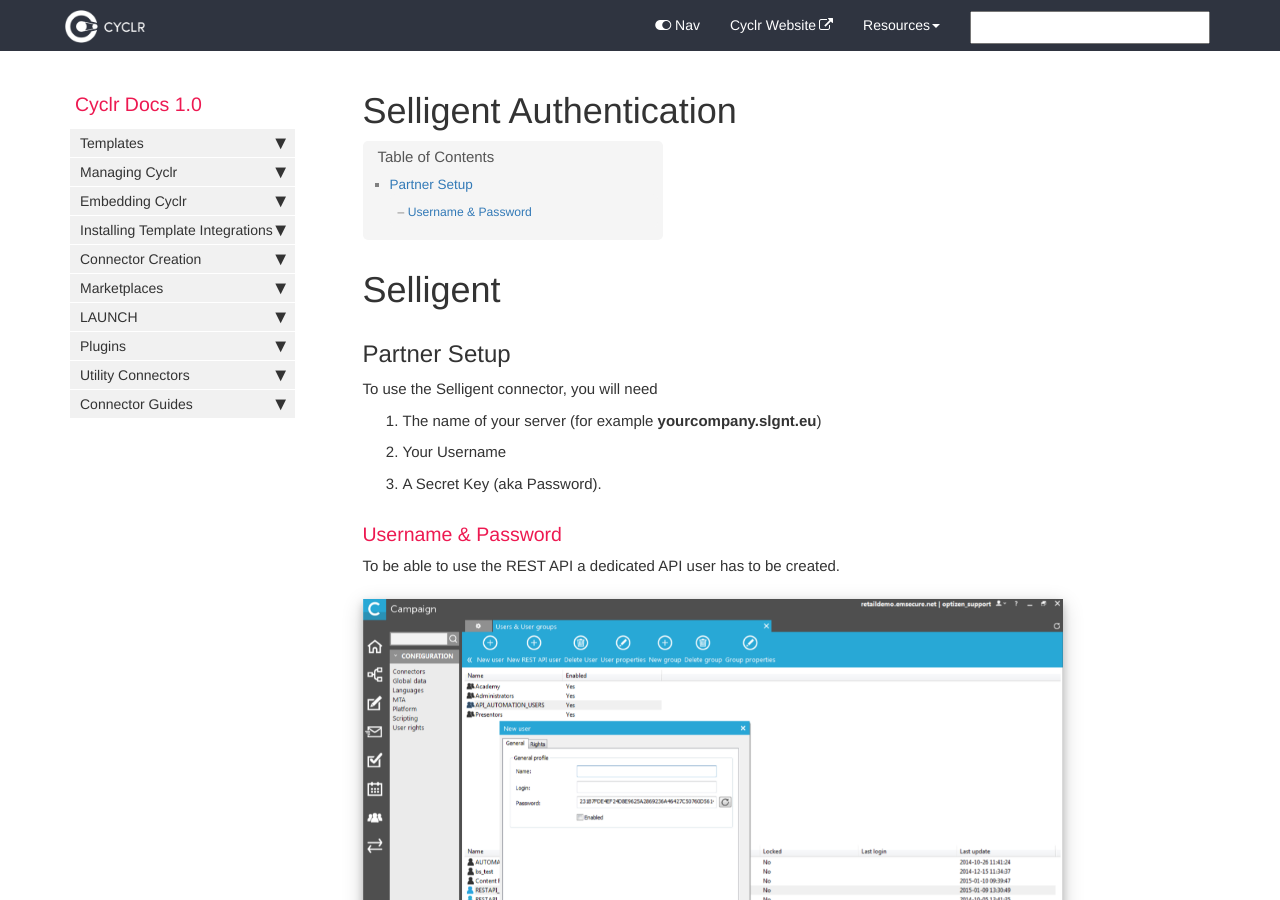
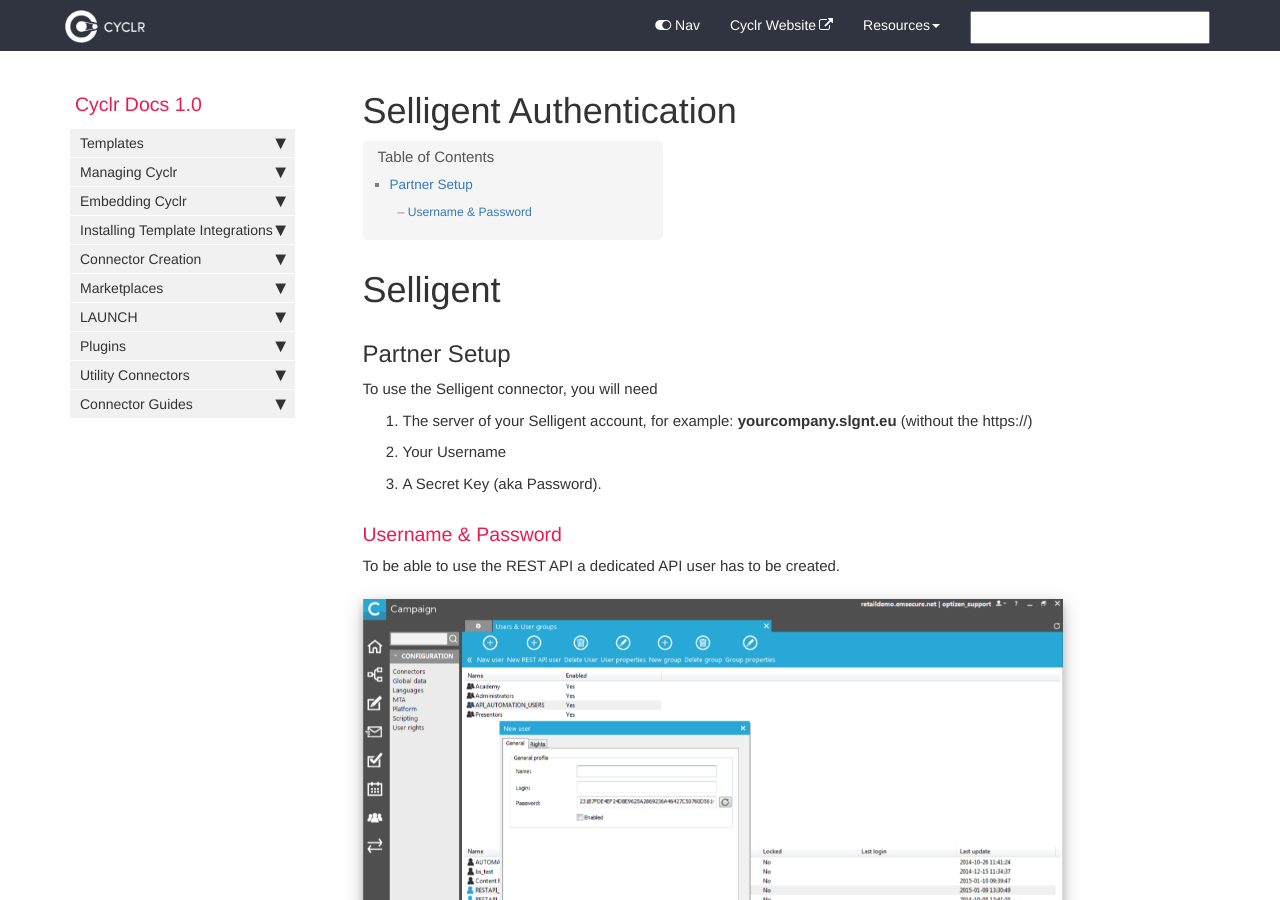
Before and after one commit to sneakysneak/docs, a Jekyll site: the page built from pages/connector-authentication/selligent.md, in a window 1280 px wide and 900 px high. Built offline with Jekyll 4.4.1, drawn with Linux system fonts in a browser that asks for light colours; nearby versions of some CDN libraries; comment, search, counter and statistics services are not loaded.

Commit message:
Update selligent.md

```diff
--- a/pages/connector-authentication/selligent.md
+++ b/pages/connector-authentication/selligent.md
@@ -11,7 +11,7 @@ tags: [connector]
 
 To use the Selligent connector, you will need
 
-1. The name of your server (for example **yourcompany.slgnt.eu**)
+1. The server of your Selligent account, for example: **yourcompany.slgnt.eu** (without the https://)
 2. Your Username
 3. A Secret Key (aka Password).
 
```
